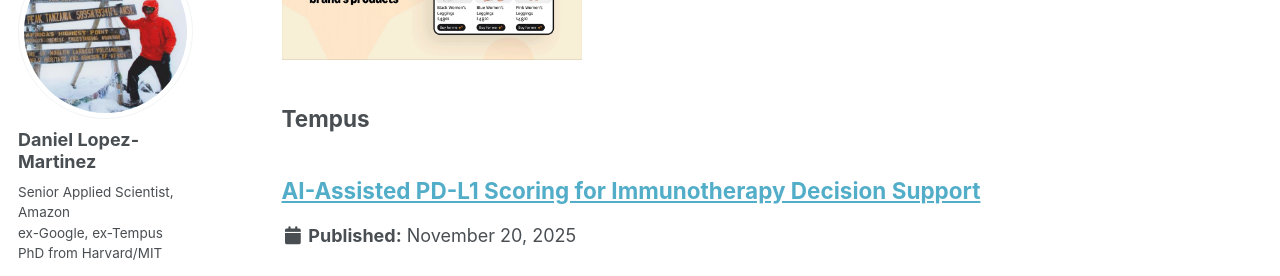
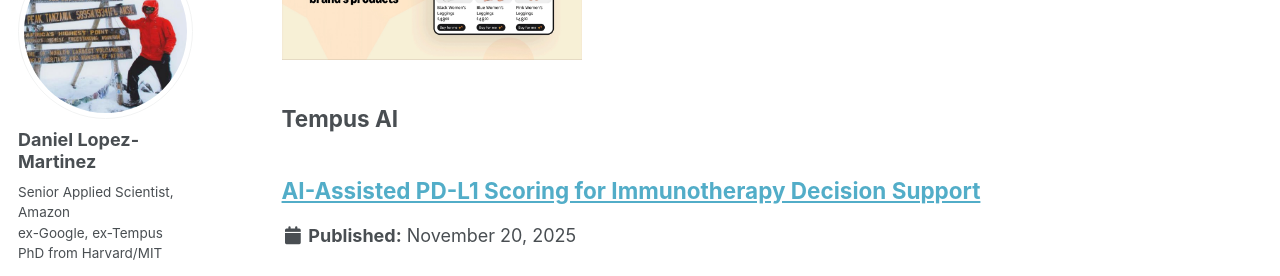
Before and after one commit to daniel-lopezmartinez/daniel-lopezmartinez.github.io, a Jekyll site: the page built from _pages/portfolio.html, in a window 1280 px wide and 900 px high, scrolled down 542 px. Shown: the part 155-431 px from the top of the window. Built offline with Jekyll 4.4.1, drawn with Linux system fonts in a browser that asks for light colours; some web fonts are replaced; a script that is not in the unit is left out.

```diff
--- a/_pages/portfolio.html
+++ b/_pages/portfolio.html
@@ -15,7 +15,7 @@ author_profile: true
   {% include archive-single.html %}
 {% endfor %}
 
-<h2>Tempus</h2>
+<h2>Tempus AI</h2>
 {% for post in site.portfolio %}
   {% if post.category != 'tempus'] %}
     {% continue %}
```
Also changed, not shown: _portfolio/pdl1_scoring.md (+1 -1 lines).
